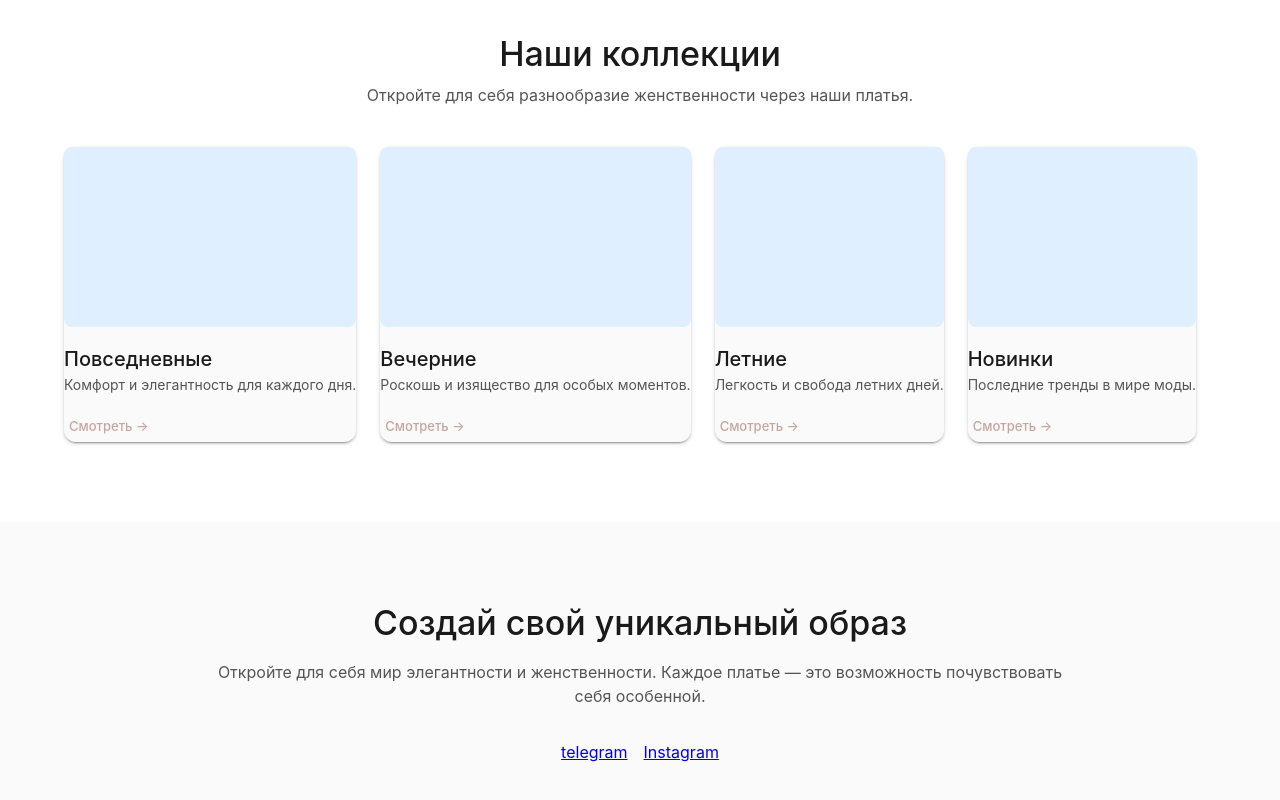
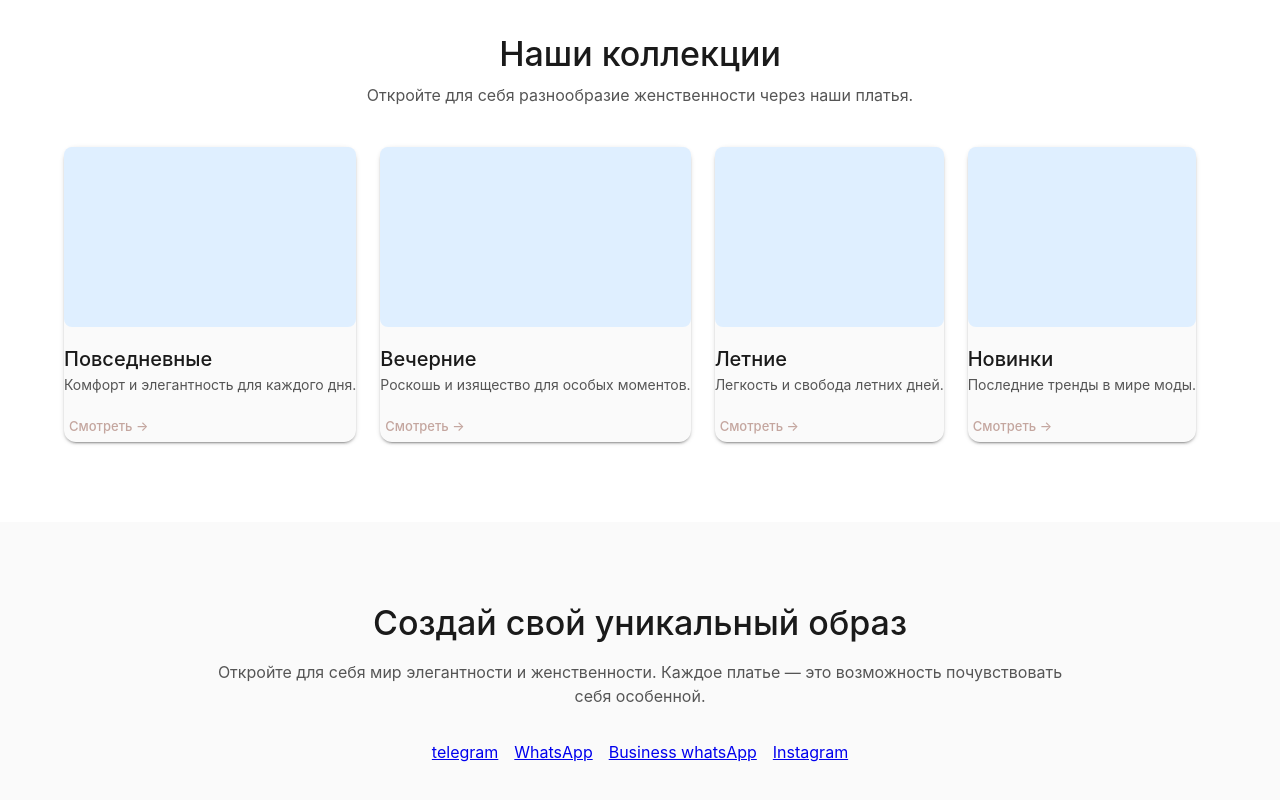
Before and after one commit to tansan999/Mini-Post-Magthine, a React (Vite) app: page / in a window 1280 px wide. Shown: the part 933-1733 px from the top of the page. Built offline with nearby package versions, Linux system fonts and the light colour scheme.

Commit message:
добвил вапцап обе

```diff
--- a/src/Components/UniqueStyle.jsx
+++ b/src/Components/UniqueStyle.jsx
@@ -20,6 +20,8 @@ const UniqueStyle = () => {
         </Typography>
         <Stack direction="row" spacing={2} justifyContent="center">
           <a href="https://t.me/mylifelikeeasy">telegram</a>
+          <a href="https://wa.me/qr/M4FUCIQLS7QDD1">WhatsApp </a>
+          <a href="https://wa.me/message/WEMLEDYYWS7MM1">Business whatsApp </a>
           <a href="https://www.instagram.com/v_dior_v?igsh=MTJzeTJpc3VicDAzbQ==">
             Instagram
           </a>
```
